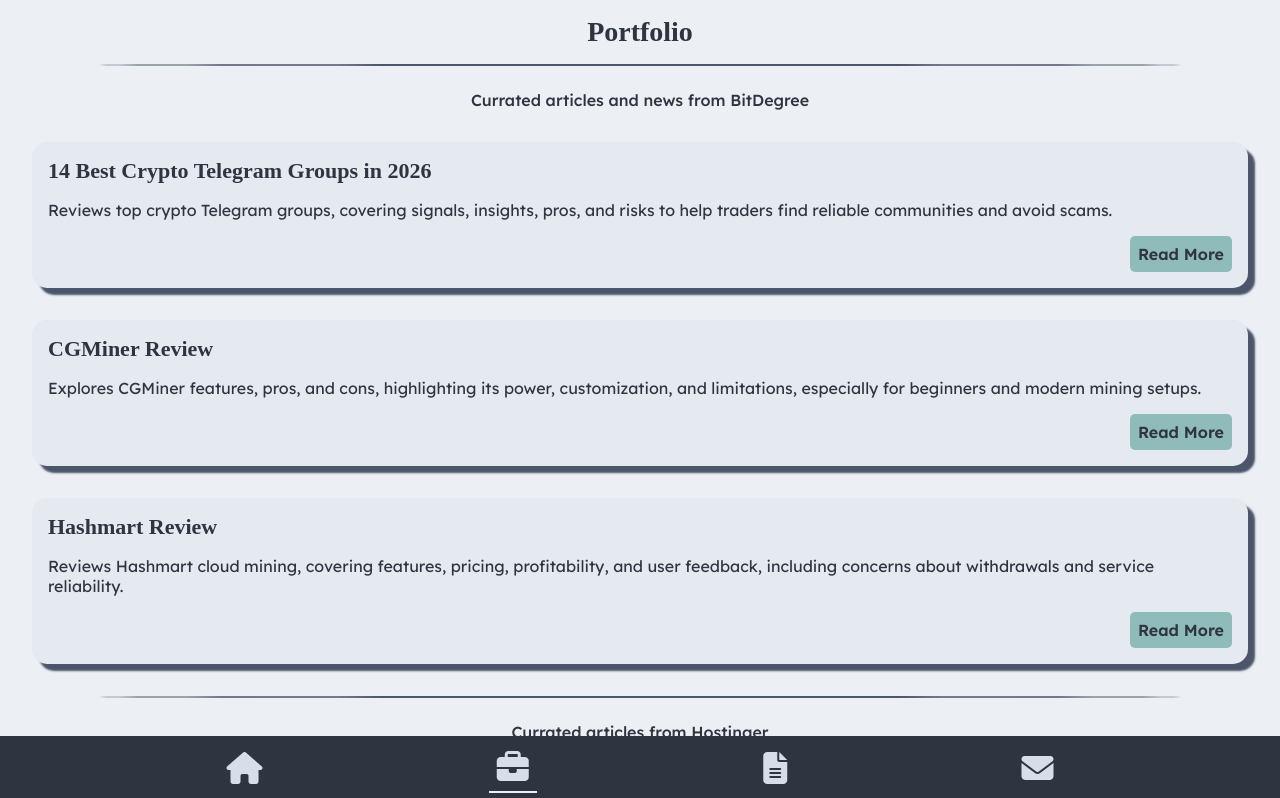
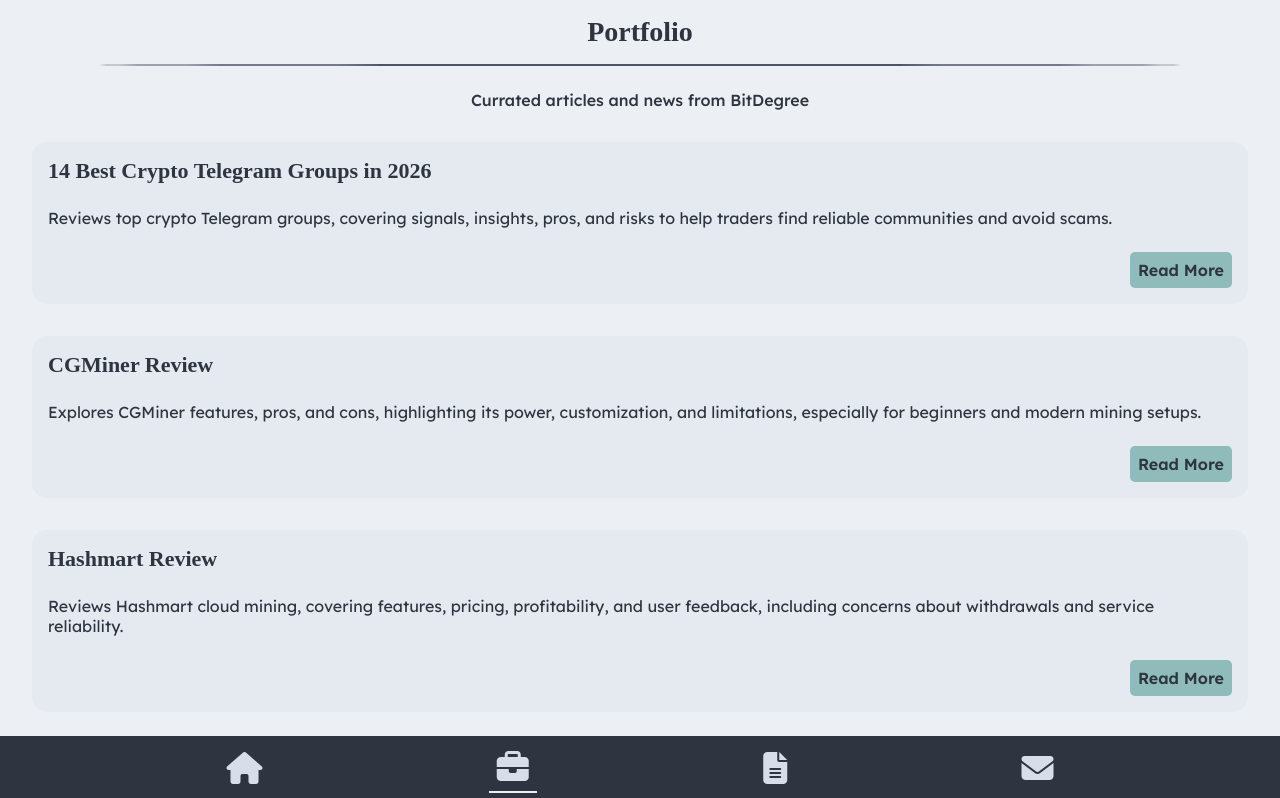
Before and after one commit to yogskr/seo-writing-portfolio, a React (Vite) app: page /portfolio in a window 1280 px wide. Shown: the top 798 px of the page. Built offline with nearby package versions, Linux system fonts and the light colour scheme; a web font is replaced by a local one.

Commit message:
Modify card style

```diff
--- a/src/components/cards/Cards.css
+++ b/src/components/cards/Cards.css
@@ -11,16 +11,23 @@ h3 {
   flex-direction: column;
   align-items: flex-start;
   justify-content: space-between;
-  gap: var(--space-2);
-  margin: var(--space-4) var(--space-4) 0 var(--space-4);
+  gap: var(--space-3);
+  margin: var(--space-4);
   padding: var(--space-2);
   background-color: var(--snow-storm-nord5);
-  box-shadow: 7px 7px 2px var(--pollar-night-nord3);
   height: fit-content;
   border-radius: 15px;
+  border: hairline solid var(--pollar-night-nord3);
+}
+
+.card:hover {
+  box-shadow: 6px 6px 3px var(--pollar-night-nord3);
+  transition: all 0.2s ease-in-out;
 }
 
 .button {
+  display: flex;
+  align-items: center;
   background-color: var(--frost-nord7);
   padding: var(--space-1);
   border-radius: 5px;
@@ -31,4 +38,11 @@ h3 {
 
 .button:hover {
   background-color: var(--frost-nord8);
+  box-shadow: 2px 2px 4px var(--pollar-night-nord3);
+  transition: all 0.2s ease-in-out;
 }
+
+.arrow-button {
+  width: var(--space-3);
+  margin-left: 3px;
+}
```
